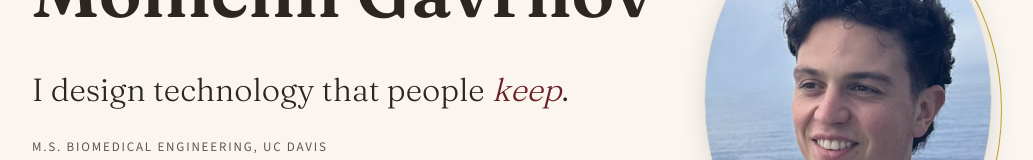
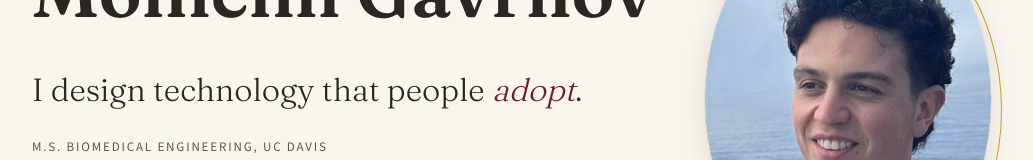
Before and after one commit to Momchil-Gavrilov/personal-portfolio, a Next.js app: page / in a window 1280 px wide. Shown: the part 241-401 px from the top of the page, without its empty margins (128-1161 px from the left). Built offline with nearby package versions, Linux system fonts and the light colour scheme.

Commit message:
modified:   src/components/Hero.tsx

```diff
--- a/src/components/Hero.tsx
+++ b/src/components/Hero.tsx
@@ -28,7 +28,7 @@ export default function Hero() {
             </h1>
             <p className="mt-8 max-w-[24ch] font-display text-2xl font-light leading-snug text-ink md:max-w-none md:text-[2rem]">
               I design technology that people{" "}
-              <em className="text-maroon">keep</em>.
+              <em className="text-maroon">adopt</em>.
             </p>
             <p className="mt-6 smallcaps text-ink-soft">
               M.S. Biomedical Engineering, UC Davis
```
